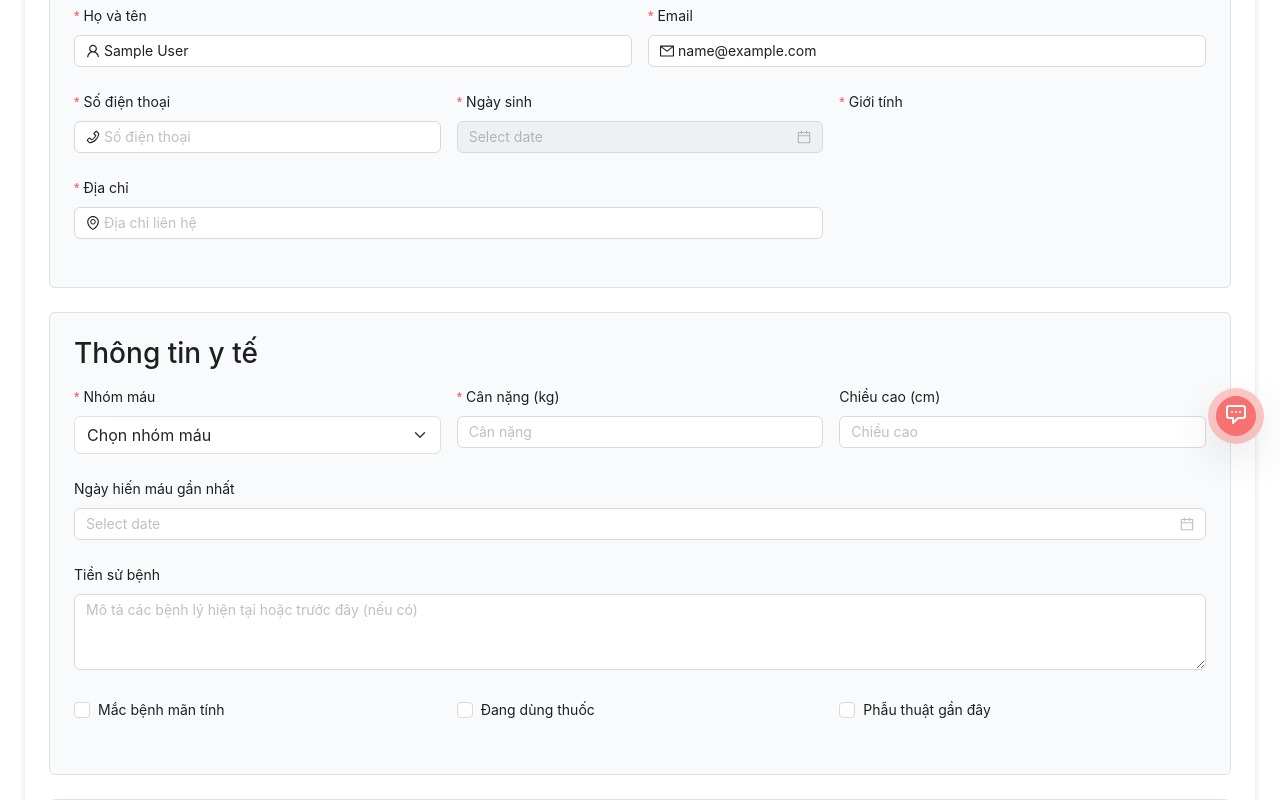
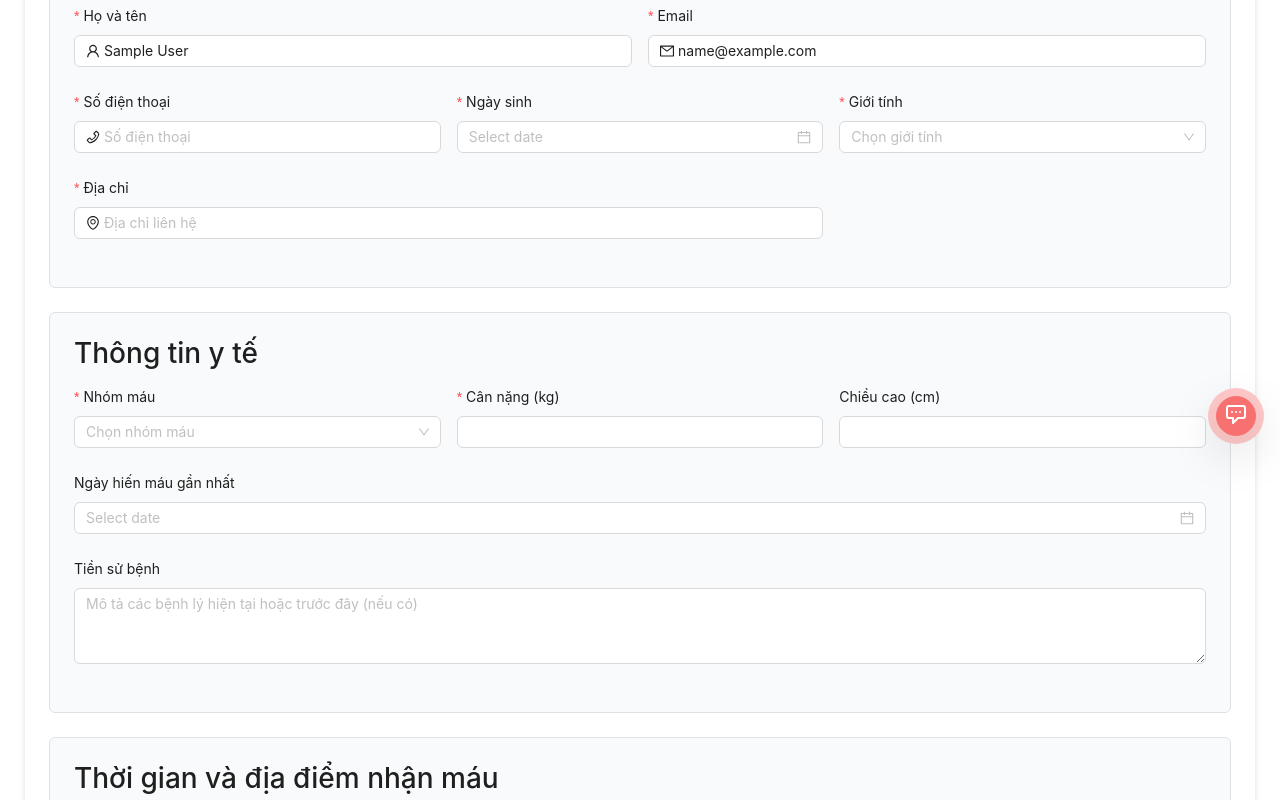
Before and after one commit to cuongtreguyen/Blood-Donation, a React (Vite) app: page /blood-request in a window 1280 px wide. Shown: the part 340-1140 px from the top of the page. Built offline with nearby package versions, Linux system fonts and the light colour scheme; sample sign-in values are in the browser's storage.

Commit message:
Enhance Header component with notification menu and update BloodRequestForm for improved user data handling

```diff
--- a/src/config/api.js
+++ b/src/config/api.js
@@ -2,7 +2,7 @@ import axios from "axios";
 
 const api = axios.create({
   // baseURL: "http://103.200.20.149/:8080/api/",
-  baseURL: "http://localhost:8080/api/",
+  baseURL: "http://14.225.205.143:8080/api/",
 });
 
 api.interceptors.request.use(
--- a/src/page/blood-request/BloodRequestForm.jsx
+++ b/src/page/blood-request/BloodRequestForm.jsx
@@ -6,7 +6,6 @@ import {
   DatePicker,
   Button,
   Checkbox,
-  Radio,
   Card,
   Row,
   Col,
@@ -16,20 +15,15 @@ import {
   UserOutlined,
   MailOutlined,
   PhoneOutlined,
-  CalendarOutlined,
   EnvironmentOutlined,
   HeartOutlined,
-  ClockCircleOutlined,
 } from "@ant-design/icons";
 import { toast } from "react-toastify";
 import "react-toastify/dist/ReactToastify.css";
 import api from "../../config/api";
-import moment from "moment";
+import dayjs from "dayjs";
 import { useNavigate } from "react-router-dom";
 import { useAuthCheck } from "../../hook/useAuthCheck";
-import dayjs from "dayjs";
-import { useDispatch } from "react-redux";
-import { login } from "../../redux/features/userSlice";
 
 const { Option } = Select;
 const { TextArea } = Input;
@@ -39,46 +33,41 @@ function BloodRequestForm() {
   const navigate = useNavigate();
   const { isAuthenticated, isLoading, userData } = useAuthCheck("/login", true);
   const [submitting, setSubmitting] = useState(false);
-  const dispatch = useDispatch();
 
-  // Điền thông tin từ dữ liệu người dùng
+  /* ───────────────────────── 1. Đổ dữ liệu sẵn có ───────────────────────── */
   useEffect(() => {
     if (userData) {
-      const formData = {
-        full_name: userData.fullName || userData.full_name || userData.name || "",
+      form.setFieldsValue({
+        full_name:
+          userData.fullName || userData.full_name || userData.name || "",
         email: userData.email || "",
         phone: userData.phone || userData.phoneNumber || "",
-        gender: userData.gender ? userData.gender.toUpperCase() : "",
-        blood_type: userData.bloodType || userData.blood_type || "",
+        gender: userData.gender ? userData.gender.toUpperCase() : undefined,
+        blood_type: userData.bloodType || userData.blood_type,
         birthdate: userData.date_of_birth
           ? dayjs(userData.date_of_birth)
           : userData.birthdate
           ? dayjs(userData.birthdate)
-          : null,
+          : undefined,
         address: userData.address || "",
         city: userData.city || "",
         height: userData.height || "",
         weight: userData.weight || "",
         emergencyName: userData.emergencyName || "",
         emergencyPhone: userData.emergencyPhone || "",
-        requestType: "emergency", // Đảm bảo giá trị mặc định được giữ lại
-      };
-
-      form.setFieldsValue(formData);
+        requestType: "emergency",
+      });
     }
   }, [userData, form]);
 
-  // Sử dụng navigate - Điều hướng khi nhấn nút hủy
+  /* ───────────────────────── 2. Huỷ form ───────────────────────── */
   const handleCancel = () => {
-    const confirmCancel = window.confirm(
-      "Bạn có chắc chắn muốn hủy yêu cầu này?"
-    );
-    if (confirmCancel) {
-      navigate("/"); // Điều hướng về trang chủ
+    if (window.confirm("Bạn có chắc chắn muốn hủy yêu cầu này?")) {
+      navigate("/");
     }
   };
 
-  // Sử dụng submitting và setSubmitting trong quá trình gửi form
+  /* ───────────────────────── 3. Submit form ───────────────────────── */
   const onFinish = async (values) => {
     try {
       setSubmitting(true);
@@ -86,101 +75,88 @@ function BloodRequestForm() {
       const token = localStorage.getItem("token");
       if (!token) {
         toast.error("Bạn cần đăng nhập để thực hiện chức năng này!");
-        setSubmitting(false);
         return;
       }
 
       const payload = {
         name: values.full_name,
-        birthdate: values.birthdate ? values.birthdate.format("YYYY-MM-DD") : null,
+        birthdate: values.birthdate?.format("YYYY-MM-DD"),
         height: values.height,
         weight: values.weight,
-        lastDonation: values.last_donation_date ? values.last_donation_date.format("YYYY-MM-DD") : null,
+        lastDonation: values.last_donation_date?.format("YYYY-MM-DD"),
         medicalHistory: values.medical_history,
         bloodType: values.blood_type,
-        wantedDate: values.wantedDate ? values.wantedDate.format("YYYY-MM-DD") : null,
+        wantedDate: values.wantedDate?.format("YYYY-MM-DD"),
         wantedHour: values.wantedHour ? `${values.wantedHour}:00` : null,
         emergencyName: values.emergencyName,
         emergencyPhone: values.emergencyPhone,
-        emergency: values.requestType === 'emergency' ? true : false,
+        emergency: values.requestType === "emergency",
       };
 
-      // Debug logs đã xác nhận form hoạt động đúng
-
       await api.post("/blood-receive/create", payload, {
-        headers: { Authorization: `Bearer ${token}` }
+        headers: { Authorization: `Bearer ${token}` },
       });
 
       toast.success("Yêu cầu nhận máu đã được gửi thành công!");
-
-      // Chuyển hướng về trang chủ sau 1.5 giây
-      setTimeout(() => {
-        navigate("/");
-      }, 1500);
-
-      // Reset form
+      setTimeout(() => navigate("/"), 1500);
       form.resetFields();
     } catch (error) {
-      console.error("Lỗi khi gửi yêu cầu:", error);
-
-      // Hiển thị thông báo lỗi
+      console.error(error);
       toast.error(
         error.response?.data?.message ||
           "Không thể gửi yêu cầu. Vui lòng thử lại sau!"
       );
     } finally {
-      setSubmitting(false); // Kết thúc trạng thái loading
+      setSubmitting(false);
     }
   };
 
-  // Hiển thị loading nếu đang kiểm tra đăng nhập
+  /* ───────── Bắt lỗi khi submit không hợp lệ ──────── */
+  const onFinishFailed = ({ errorFields }) => {
+    if (errorFields.length) {
+      toast.error("Vui lòng kiểm tra lại các trường bắt buộc!");
+    }
+  };
+
+  /* ───────────────────────── 4. Loading / Chưa đăng nhập ───────────────────────── */
   if (isLoading) {
     return (
-      <div
-        style={{
-          display: "flex",
-          justifyContent: "center",
-          alignItems: "center",
-          height: "400px",
-        }}
-      >
+      <div className="flex items-center justify-center h-96">
         <Spin size="large" tip="Đang tải..." />
       </div>
     );
   }
+  if (!isAuthenticated) return null;
 
-  // Nếu chưa đăng nhập, component trả về null (hook sẽ chuyển hướng)
-  if (!isAuthenticated) {
-    return null;
+  /* ───────────────────────── 5. Helper hiển thị giới tính ───────────────────────── */
+  const displayGender = (g) => {
+    switch ((g || "").toLowerCase()) {
+      case "male":
+      case "nam":
+      case "m":
+        return "Nam";
+      case "female":
+      case "nữ":
+      case "nu":
+      case "f":
+        return "Nữ";
+      default:
+        return "Khác";
     }
-
-  const bloodTypeMap = {
-    A_POSITIVE: "A+",
-    A_NEGATIVE: "A-",
-    B_POSITIVE: "B+",
-    B_NEGATIVE: "B-",
-    AB_POSITIVE: "AB+",
-    AB_NEGATIVE: "AB-",
-    O_POSITIVE: "O+",
-    O_NEGATIVE: "O-",
-    unknown: "Chưa biết"
   };
 
-  // Form đã được xác nhận hoạt động đúng
-
+  /* ───────────────────────── 6. Giao diện ───────────────────────── */
   return (
     <div className="py-6 px-4">
       <Card title="Đăng Ký Nhận Máu" className="shadow-md">
         <Form
           form={form}
           layout="vertical"
+          initialValues={{ requestType: "emergency", agreement: false }}
           onFinish={onFinish}
-          initialValues={{
-            requestType: "emergency",
-            agreement: false,
-          }}
+          onFinishFailed={onFinishFailed}
         >
-          {/* Thông tin cơ bản */}
+          {/* ───────────── Thông tin cá nhân ───────────── */}
           <div className="bg-gray-50 p-4 mb-4 rounded-md border border-gray-200">
             <h3 className="font-semibold text-lg mb-3 text-red-700">
               Thông tin cá nhân
@@ -195,10 +171,10 @@ function BloodRequestForm() {
                     { required: true, message: "Vui lòng chọn loại yêu cầu" },
                   ]}
                 >
-                  <Radio.Group>
-                    <Radio value="emergency">Khẩn cấp</Radio>
-                    <Radio value="scheduled">Bình thường</Radio>
-                  </Radio.Group>
+                  <Select>
+                    <Option value="emergency">Khẩn cấp</Option>
+                    <Option value="scheduled">Bình thường</Option>
+                  </Select>
                 </Form.Item>
               </Col>
             </Row>
@@ -213,8 +189,7 @@ function BloodRequestForm() {
                   <Input
                     prefix={<UserOutlined />}
                     placeholder="Nhập họ và tên"
-                    readOnly
-                    value={userData.fullName || userData.full_name || userData.name || ''}
+                    readOnly={!!form.getFieldValue("full_name")}
                   />
                 </Form.Item>
               </Col>
@@ -230,9 +205,8 @@ function BloodRequestForm() {
                 >
                   <Input
                     prefix={<MailOutlined />}
-                    placeholder="Email liên hệ"
-                    readOnly
-                    value={userData.email || ''}
+                    placeholder="Email"
+                    readOnly={!!form.getFieldValue("email")}
                   />
                 </Form.Item>
               </Col>
@@ -254,8 +228,7 @@ function BloodRequestForm() {
                   <Input
                     prefix={<PhoneOutlined />}
                     placeholder="Số điện thoại"
-                    readOnly
-                    value={userData.phone || userData.phoneNumber || ''}
+                    readOnly={!!form.getFieldValue("phone")}
                   />
                 </Form.Item>
               </Col>
@@ -264,9 +237,18 @@ function BloodRequestForm() {
                 <Form.Item
                   name="birthdate"
                   label="Ngày sinh"
-                  rules={!userData?.date_of_birth && !userData?.birthdate ? [{ required: true, message: "Vui lòng chọn ngày sinh" }] : []}
+                  rules={[
+                    {
+                      required: true,
+                      message: "Vui lòng chọn ngày sinh",
+                    },
+                  ]}
                 >
-                  <DatePicker style={{ width: "100%" }} format="DD/MM/YYYY" disabled />
+                  <DatePicker
+                    style={{ width: "100%" }}
+                    format="DD/MM/YYYY"
+                    disabled={!!form.getFieldValue("birthdate")}
+                  />
                 </Form.Item>
               </Col>
 
@@ -274,23 +256,22 @@ function BloodRequestForm() {
                 <Form.Item
                   name="gender"
                   label="Giới tính"
-                  rules={[{ required: true, message: "Vui lòng chọn giới tính" }]}
+                  rules={[
+                    { required: true, message: "Vui lòng chọn giới tính" },
+                  ]}
                 >
-                  {(() => {
-                    let genderValue = (userData?.gender || "").toLowerCase();
-                    let genderDisplay = "";
-                    if (["nam", "male", "nam giới", "m"].includes(genderValue)) genderDisplay = "Nam";
-                    else if (["nữ", "nu", "female", "nữ giới", "f"].includes(genderValue)) genderDisplay = "Nữ";
-                    else if (["khác", "other", "o"].includes(genderValue)) genderDisplay = "Khác";
-                    if (genderDisplay) {
-                      return (
-                        <div className="ant-form-item-control-input-content" style={{ padding: '7px 11px', background: '#f5f5f5', borderRadius: 4 }}>
-                          {genderDisplay}
-                        </div>
-                      );
-                    }
-                    return null;
-                  })()}
+                  {form.getFieldValue("gender") ? (
+                    <Input
+                      value={displayGender(form.getFieldValue("gender"))}
+                      readOnly
+                    />
+                  ) : (
+                    <Select placeholder="Chọn giới tính">
+                      <Option value="MALE">Nam</Option>
+                      <Option value="FEMALE">Nữ</Option>
+                      <Option value="OTHER">Khác</Option>
+                    </Select>
+                  )}
                 </Form.Item>
               </Col>
             </Row>
@@ -305,15 +286,14 @@ function BloodRequestForm() {
                   <Input
                     prefix={<EnvironmentOutlined />}
                     placeholder="Địa chỉ liên hệ"
-                    readOnly
-                    value={userData.address || ''}
+                    readOnly={!!form.getFieldValue("address")}
                   />
                 </Form.Item>
               </Col>
             </Row>
           </div>
 
-          {/* Thông tin y tế */}
+          {/* ───────────── Thông tin y tế ───────────── */}
           <div className="bg-gray-50 p-4 mb-4 rounded-md border border-gray-200">
             <h3 className="font-semibold text-lg mb-3 text-red-700">
               Thông tin y tế
@@ -324,26 +304,24 @@ function BloodRequestForm() {
                 <Form.Item
                   name="blood_type"
                   label="Nhóm máu"
-                  rules={[{ required: true, message: "Vui lòng chọn nhóm máu" }]}
+                  rules={[
+                    { required: true, message: "Vui lòng chọn nhóm máu" },
+                  ]}
                 >
-                  <select
-                    className={`form-select ${userData?.bloodType || userData?.blood_type ? "bg-light" : ""}`}
-                    name="blood_type"
-                    value={(userData?.bloodType || userData?.blood_type || form.getFieldValue("blood_type") || "")}
-                    onChange={e => form.setFieldsValue({ blood_type: e.target.value })}
+                  <Select
                     disabled={!!(userData?.bloodType || userData?.blood_type)}
+                    placeholder="Chọn nhóm máu"
                   >
-                    <option value="">Chọn nhóm máu</option>
-                    <option value="A_POSITIVE">A+</option>
-                    <option value="A_NEGATIVE">A-</option>
-                    <option value="B_POSITIVE">B+</option>
-                    <option value="B_NEGATIVE">B-</option>
-                    <option value="AB_POSITIVE">AB+</option>
-                    <option value="AB_NEGATIVE">AB-</option>
-                    <option value="O_POSITIVE">O+</option>
-                    <option value="O_NEGATIVE">O-</option>
-                    <option value="unknown">Chưa biết</option>
-                  </select>
+                    <Option value="A_POSITIVE">A+</Option>
+                    <Option value="A_NEGATIVE">A-</Option>
+                    <Option value="B_POSITIVE">B+</Option>
+                    <Option value="B_NEGATIVE">B-</Option>
+                    <Option value="AB_POSITIVE">AB+</Option>
+                    <Option value="AB_NEGATIVE">AB-</Option>
+                    <Option value="O_POSITIVE">O+</Option>
+                    <Option value="O_NEGATIVE">O-</Option>
+                    <Option value="unknown">Chưa biết</Option>
+                  </Select>
                 </Form.Item>
               </Col>
 
@@ -355,30 +333,21 @@ function BloodRequestForm() {
                     { required: true, message: "Vui lòng nhập cân nặng" },
                   ]}
                 >
-                  <Input
-                    type="number"
-                    placeholder="Cân nặng"
-                    min={0}
-                    max={200}
-                    readOnly
-                  />
+                  <Input type="number" min={0} max={200} />
                 </Form.Item>
               </Col>
 
               <Col xs={24} md={8}>
                 <Form.Item name="height" label="Chiều cao (cm)">
-                  <Input
-                    type="number"
-                    placeholder="Chiều cao"
-                    min={0}
-                    max={250}
-                    readOnly
-                  />
+                  <Input type="number" min={0} max={250} />
                 </Form.Item>
               </Col>
             </Row>
 
-            <Form.Item name="last_donation_date" label="Ngày hiến máu gần nhất">
+            <Form.Item
+              name="last_donation_date"
+              label="Ngày hiến máu gần nhất"
+            >
               <DatePicker style={{ width: "100%" }} format="DD/MM/YYYY" />
             </Form.Item>
 
@@ -388,29 +357,9 @@ function BloodRequestForm() {
                 rows={3}
               />
             </Form.Item>
-
-            <Row gutter={16}>
-              <Col xs={24} md={8}>
-                <Form.Item name="chronic_disease" valuePropName="checked">
-                  <Checkbox>Mắc bệnh mãn tính</Checkbox>
-                </Form.Item>
-              </Col>
-
-              <Col xs={24} md={8}>
-                <Form.Item name="taking_medication" valuePropName="checked">
-                  <Checkbox>Đang dùng thuốc</Checkbox>
-                </Form.Item>
-              </Col>
-
-              <Col xs={24} md={8}>
-                <Form.Item name="recent_surgery" valuePropName="checked">
-                  <Checkbox>Phẫu thuật gần đây</Checkbox>
-                </Form.Item>
-              </Col>
-            </Row>
           </div>
 
-          {/* Thông tin lịch nhận máu */}
+          {/* ───────────── Thời gian nhận máu ───────────── */}
           <div className="bg-gray-50 p-4 mb-4 rounded-md border border-gray-200">
             <h3 className="font-semibold text-lg mb-3 text-red-700">
               Thời gian và địa điểm nhận máu
@@ -452,27 +401,25 @@ function BloodRequestForm() {
                 </Form.Item>
               </Col>
             </Row>
-            <Row gutter={16}>
-              <Col xs={24} md={24}>
+
             <Form.Item
               name="preferred_location"
               label="Địa điểm"
               initialValue="Bệnh viện Chợ Rẫy - 201B Nguyễn Chí Thanh, Quận 5, TP.HCM"
-                  rules={[
-                    { required: true, message: "Vui lòng chọn địa điểm" },
-                  ]}
+              rules={[{ required: true, message: "Vui lòng chọn địa điểm" }]}
             >
               <Input
-                    value="Bệnh viện Chợ Rẫy - 201B Nguyễn Chí Thanh, Quận 5, TP.HCM"
                 disabled
-                    style={{ width: '100%', color: 'rgba(0,0,0,0.88)', background: '#fff' }}
+                style={{
+                  width: "100%",
+                  color: "rgba(0,0,0,0.88)",
+                  background: "#fff",
+                }}
               />
             </Form.Item>
-              </Col>
-            </Row>
           </div>
 
-          {/* Thông tin liên hệ khẩn cấp */}
+          {/* ───────────── Liên hệ khẩn cấp ───────────── */}
           <div className="bg-gray-50 p-4 mb-4 rounded-md border border-gray-200">
             <h3 className="font-semibold text-lg mb-3 text-red-700">
               Liên hệ khẩn cấp
@@ -484,10 +431,16 @@ function BloodRequestForm() {
                   name="emergencyName"
                   label="Người liên hệ khẩn cấp"
                   rules={[
-                    { required: true, message: "Vui lòng nhập tên người liên hệ" },
+                    {
+                      required: true,
+                      message: "Vui lòng nhập tên người liên hệ",
+                    },
                   ]}
                 >
-                  <Input placeholder="Họ tên người liên hệ" readOnly />
+                  <Input
+                    placeholder="Họ tên người liên hệ"
+                    readOnly={!!form.getFieldValue("emergencyName")}
+                  />
                 </Form.Item>
               </Col>
 
@@ -496,17 +449,26 @@ function BloodRequestForm() {
                   name="emergencyPhone"
                   label="Số điện thoại"
                   rules={[
-                    { required: true, message: "Vui lòng nhập số điện thoại" },
-                    { pattern: /^[0-9]{10}$/, message: "Số điện thoại phải có 10 chữ số" },
+                    {
+                      required: true,
+                      message: "Vui lòng nhập số điện thoại",
+                    },
+                    {
+                      pattern: /^[0-9]{10}$/,
+                      message: "Số điện thoại phải có 10 chữ số",
+                    },
                   ]}
                 >
-                  <Input placeholder="Số điện thoại liên hệ" readOnly />
+                  <Input
+                    placeholder="Số điện thoại liên hệ"
+                    readOnly={!!form.getFieldValue("emergencyPhone")}
+                  />
                 </Form.Item>
               </Col>
             </Row>
           </div>
 
-          {/* Điều khoản và đồng ý */}
+          {/* ───────────── Điều khoản ───────────── */}
           <Form.Item
             name="agreement"
             valuePropName="checked"
@@ -522,11 +484,14 @@ function BloodRequestForm() {
             ]}
           >
             <Checkbox>
-              Tôi đã đọc và đồng ý với <a href="#">điều khoản và điều kiện</a>
+              Tôi đã đọc và đồng ý với{" "}
+              <a href="#" target="_blank" rel="noreferrer">
+                điều khoản và điều kiện
+              </a>
             </Checkbox>
           </Form.Item>
 
-          {/* Nút submit và hủy - sử dụng submitting state */}
+          {/* ───────────── Nút hành động ───────────── */}
           <div className="flex justify-end gap-3">
             <Button onClick={handleCancel}>Hủy</Button>
             <Button
--- a/src/page/userpage/ProfileComponent.jsx
+++ b/src/page/userpage/ProfileComponent.jsx
@@ -375,6 +375,8 @@ const ProfileComponent = () => {
     setFormData(userData);
   }, [userData]);
 
+
+
   const handleProfileUpdate = async (e) => {
     e.preventDefault();
     setIsLoading(true);
@@ -436,6 +438,7 @@ const ProfileComponent = () => {
         ...userData,
         ...response.data,
         email: response.data.email || userData.email, // Ưu tiên email từ response, nếu không thì giữ email cũ
+        role: response.data.role || userData.role, // Giữ role cũ nếu không có trong phản hồi
       };
       dispatch(login(updatedUser));
       localStorage.setItem("user", JSON.stringify(updatedUser));
@@ -493,8 +496,10 @@ const ProfileComponent = () => {
 
       const updatedUser = {
         ...userData,
+        role: response.data.role || userData.role,
         profileImage: response.data.profileImage,
       };
+
       dispatch(login(updatedUser));
       localStorage.setItem("user", JSON.stringify(updatedUser));
       setFormData(updatedUser);
```
Also changed, not shown: src/components/layout/Header.jsx (+111 -17 lines). Lines whose indentation alone changed are shown as unchanged.
